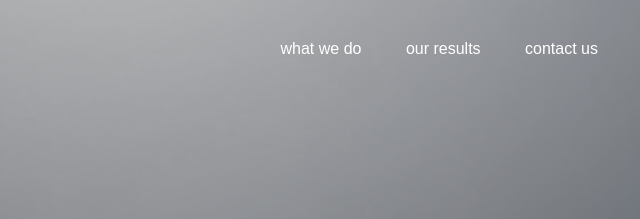
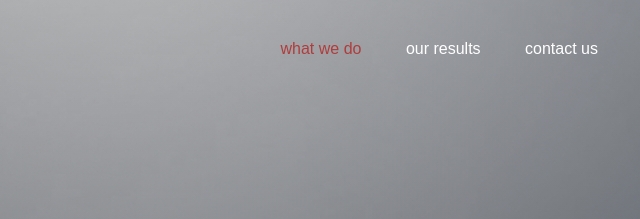
Before and after one commit to mavvelo/alx_html_css, a plain HTML site: page headphones/0-index.html in a window 1280 px wide. In both pictures the pointer is over the link "what we do". Shown: the top 219 px of the page, 554-1194 px from the left. Drawn offline with Linux system fonts and the light colour scheme.

Commit message:
updates to website

```diff
--- a/headphones/0-styles.css
+++ b/headphones/0-styles.css
@@ -40,6 +40,11 @@ nav ul li a{
     text-decoration: none;
     color: white;
     font: 10px;
+    transition: color 0.3s;
+}
+
+nav ul li a:hover{
+    color: #af3d3d;
 }
 
 .content{
```
